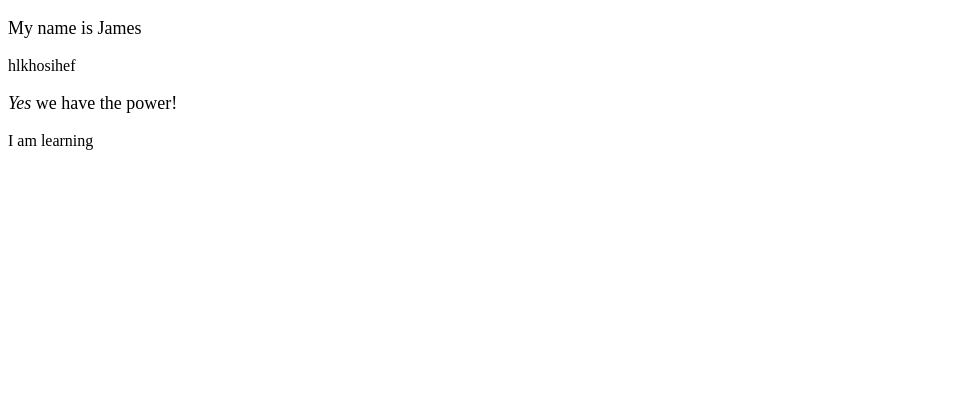
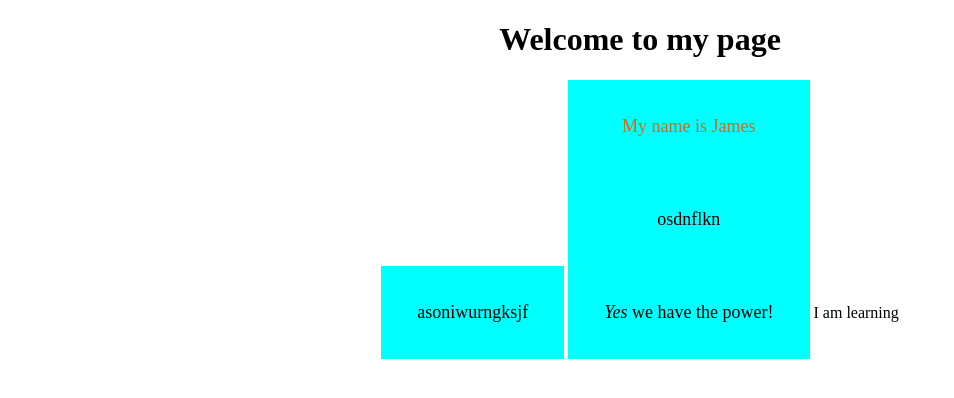
Before and after one commit to jamesl3483/jamesl3483.github.io, a plain HTML site: page index.html in a window 1280 px wide. Shown: the whole page, without its empty margins (0-954 px from the left). Drawn offline with Linux system fonts and the light colour scheme.

Commit message:
testing the centering
This is only the beginning

```diff
--- a/index.html
+++ b/index.html
@@ -6,11 +6,19 @@
         <link rel="stylesheet" href="primary.css">
     </head>
     <body>
-        <div>
-            <div><p>My name is James</p></div>
-            <div>hlkhosihef</div>
+        <header>
+            <h1>Welcome to my page</h1>
+        </header>
+        <div class="block">
+            <p>asoniwurngksjf</p>
+        </div>
+        <div class="block">
+            <div id = "name"><p>My name is James</p></div>
+            <p>osdnflkn</p>
             <p><span>Yes</span> we have the power!</p>
         </div>
-        <div>I am learning</div>
+        <div class="block">I am learning</div>
+
+        <!-- add some p5.js just to see if I can make the website pretty -->
     </body>
 </html>
--- a/primary.css
+++ b/primary.css
@@ -1,8 +1,29 @@
+html{
+    text-align: center;
+}
 p {
     font-size: large;
+    text-align: center;
+    margin: 0 auto;
+    padding: 2em;
+    background-color: aqua;
+}
+#name{
+    color: chocolate;
+}
+span{
+    font-style: italic;
+    background-color: aqua;
+}
+
+.center{
+    margin:0 auto;
+    background-color: blueviolet;
+    padding: 1em;
 
 }
 
-span{
-    font-style: italic;
+.block {
+    display: inline-block;
+    text-align: center;
 }
```
